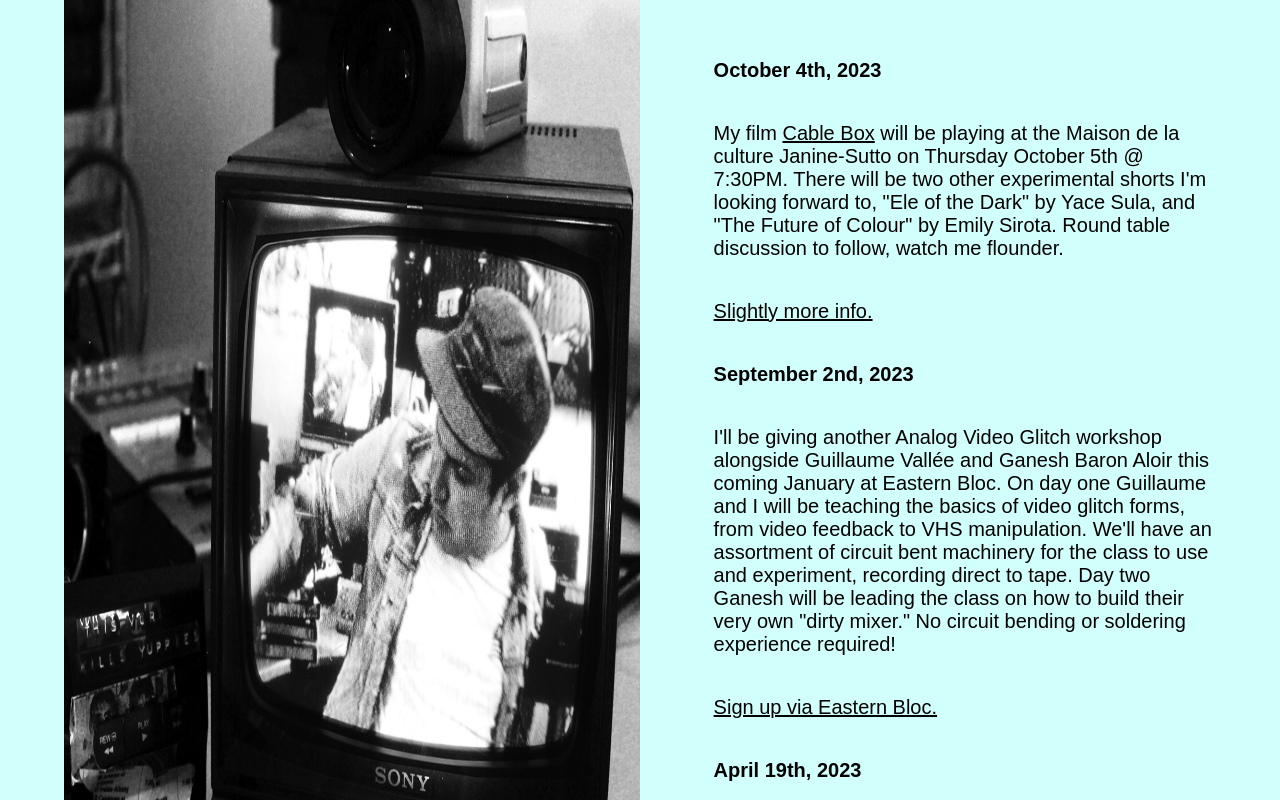
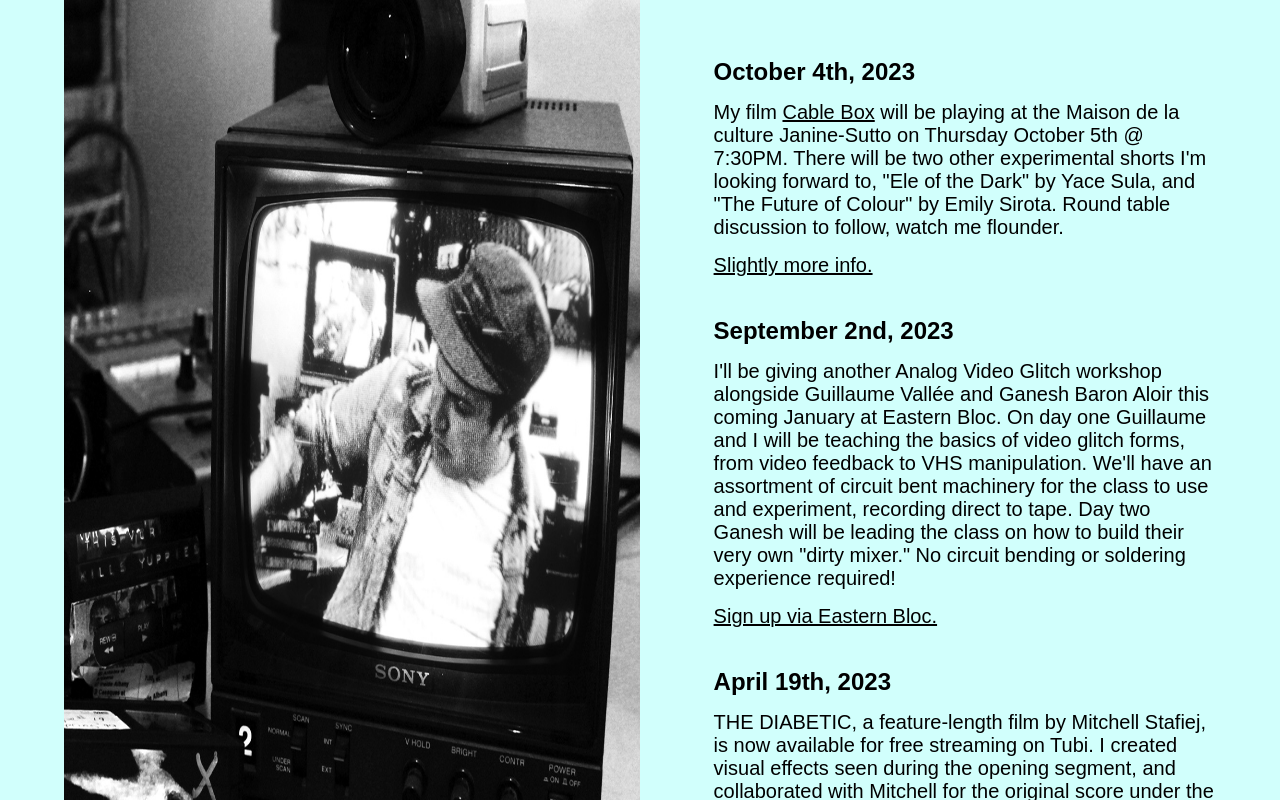
Before and after one commit to robfeulner/personal-portfolio, a React (Create React App) app: page / in a window 1280 px wide. Shown: the part 660-1460 px from the top of the page. Built offline with nearby package versions, Linux system fonts and the light colour scheme.

Commit message:
Updated h2 tag margin in Updates

```diff
--- a/src/components/home/Updates.jsx
+++ b/src/components/home/Updates.jsx
@@ -6,9 +6,9 @@ function Updates() {
   return (
     <Wrapper>
       <Title>LATEST UPDATES</Title>
-      <P>
+      <h2>
         <strong>October 4th, 2023</strong>
-      </P>
+      </h2>
       <P>
         My film{" "}
         <StyledLink to="https://robfeulner.com/art-portfolio/cable-box">
@@ -23,9 +23,9 @@ function Updates() {
       <StyledLink to="https://www.instagram.com/p/Cxdi6qqLo2R/" target="_blank">
         <P>Slightly more info.</P>
       </StyledLink>
-      <P>
+      <h2>
         <strong>September 2nd, 2023</strong>
-      </P>
+      </h2>
       <P>
         I&apos;ll be giving another Analog Video Glitch workshop alongside
         Guillaume Vallée and Ganesh Baron Aloir this coming January at Eastern
@@ -42,9 +42,9 @@ function Updates() {
       >
         <P>Sign up via Eastern Bloc.</P>
       </StyledLink>
-      <P>
+      <h2>
         <strong>April 19th, 2023</strong>
-      </P>
+      </h2>
       <P>
         THE DIABETIC, a feature-length film by Mitchell Stafiej, is now
         available for free streaming on Tubi. I created visual effects seen
@@ -74,6 +74,7 @@ const Title = styled.h1`
 
 const P = styled.p`
   font-size: 1.25em;
+  margin-top: -5px;
 `;
 
 const StyledLink = styled(Link)`
```
